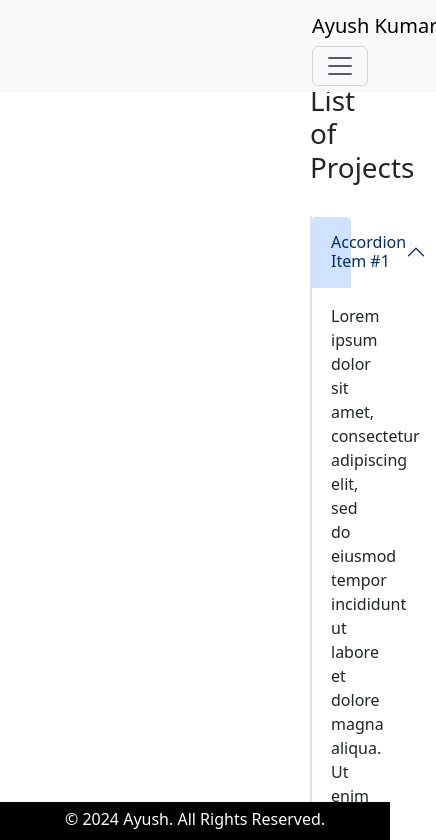
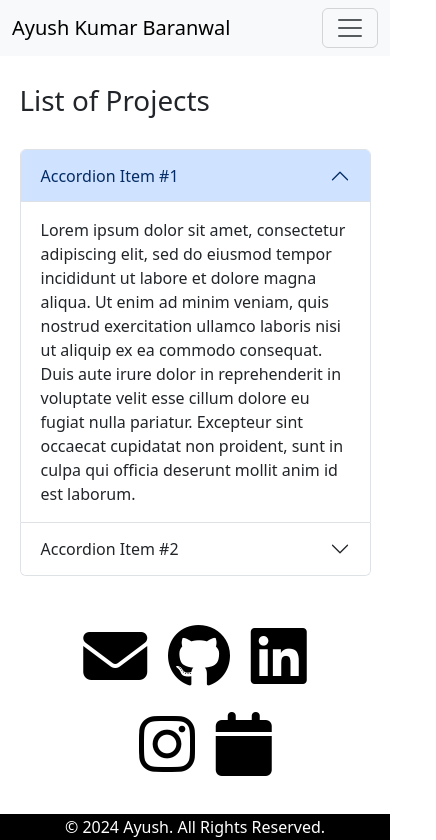
Before and after one commit to Ayush-Baranwal-X/Ayush-Baranwal-X.github.io, a React (Create React App) app: page /projects in a window 390 px wide. Shown: the top 840 px of the page, 436 px wide, since content can reach past the window. Built offline with nearby package versions, Linux system fonts and the light colour scheme.

Commit message:
Made website responsive

```diff
--- a/src/App.js
+++ b/src/App.js
@@ -21,6 +21,19 @@ import {
 
 
 function App() {
+  // let mobile = false;
+  // function isMobile() {
+  //   const regex = /Mobi|Android|webOS|iPhone|iPad|iPod|BlackBerry|IEMobile|Opera Mini/i;
+  //   return regex.test(navigator.userAgent);
+  // }
+
+  let screenWidth = window.screen.width;
+  let screenHeight = window.screen.height;
+  let mobile = false;
+  if(screenWidth <= 1024 || screenHeight <= 768){
+    mobile = true;
+  }
+
   let initTheme = JSON.parse(localStorage.getItem('darkMode'));
 
   const [darkMode, setMode] = useState(initTheme);
@@ -57,28 +70,27 @@ function App() {
         <Routes>
           <Route exact path='/' element={
             <>
-              <Header title="Ayush Kumar Baranwal" home={true} projects={false} toggleTheme={toggleTheme} darkMode = {darkMode} />
-              <About />
-              <Social darkMode = {darkMode}/>
+              <Header title="Ayush Kumar Baranwal" home={true} projects={false} toggleTheme={toggleTheme} darkMode = {darkMode} mobile = {mobile} />
+              <About mobile = {mobile}/>
             </>
           }>
           </Route>
           <Route exact path='/projects' element={
             <>
-              <Header title="Ayush Kumar Baranwal" home={false} projects={true} toggleTheme={toggleTheme} darkMode = {darkMode} />
-              <Projects />
-              <Social darkMode = {darkMode}/>
+              <Header title="Ayush Kumar Baranwal" home={false} projects={true} toggleTheme={toggleTheme} darkMode = {darkMode} mobile = {mobile} />
+              <Projects mobile = {mobile}/>
             </>
           }>
           </Route>
           <Route exact path = '/terminal' element={
             <>
-            <Header title="Ayush Kumar Baranwal" home={false} projects={true} toggleTheme={toggleTheme} darkMode = {darkMode} />
+            <Header title="Ayush Kumar Baranwal" home={false} projects={true} toggleTheme={toggleTheme} darkMode = {darkMode} mobile = {mobile} />
             </>
           }>
           </Route>
         </Routes>
-        <Footer/>
+        <Social darkMode = {darkMode} mobile = {mobile}/>
+        <Footer mobile = {mobile}/>
       </Router>
     </>
   );
--- a/src/MyComponents/Footer.js
+++ b/src/MyComponents/Footer.js
@@ -1,10 +1,10 @@
 import React from 'react'
 
-const s = () => {
+const s = (props) => {
     return (
         <>
             <div style={{height:'40px'}}></div>
-            <footer style={{ position: 'fixed', backgroundColor: 'black', color: 'white', top: '95vh', height: '40px', width: '100%', textAlign:'center', paddingTop:'5px' }}>
+            <footer style={{ position: 'fixed', backgroundColor: 'black', color: 'white', bottom: '0', height: '30px', width: '100%', textAlign:'center', paddingTop:'0.2%' }}>
                 © 2024 Ayush. All Rights Reserved.
             </footer>
         </>
--- a/src/MyComponents/Header.js
+++ b/src/MyComponents/Header.js
@@ -4,7 +4,7 @@ import Navbar from './NavBar.js';
 const Header = (props) => {
   return (
     <>
-        <Navbar title = {props.title} home = {props.home} projects = {props.projects} toggleTheme = {props.toggleTheme} darkMode = {props.darkMode}/>
+        <Navbar title = {props.title} home = {props.home} projects = {props.projects} toggleTheme = {props.toggleTheme} darkMode = {props.darkMode} mobile = {props.mobile}/>
         <div style={{height:'60px'}}></div>
     </>
   )
--- a/src/MyComponents/NavBar.js
+++ b/src/MyComponents/NavBar.js
@@ -8,7 +8,7 @@ import { Link } from 'react-router-dom'
 
 function NavScrollExample(props) {
     return (
-        <nav className="navbar navbar-expand-lg bg-body-tertiary" style={{ position: 'fixed', width: '100%', padding: '6px 300px', zIndex: '1' }}>
+        <nav className="navbar navbar-expand-lg bg-body-tertiary" style={{ position: 'fixed', width: '100%', paddingLeft:props.mobile === true ? '':'19.5%', paddingRight:props.mobile === true ? '':'19.5%', zIndex: '1' }}>
             <div className="container-fluid">
                 <Link className="navbar-brand" to="/">{props.title}</Link>
                 <button className="navbar-toggler" type="button" data-bs-toggle="collapse" data-bs-target="#navbarSupportedContent" aria-controls="navbarSupportedContent" aria-expanded="false" aria-label="Toggle navigation">
--- a/src/MyComponents/Projects.js
+++ b/src/MyComponents/Projects.js
@@ -1,8 +1,8 @@
 import Accordion from 'react-bootstrap/Accordion';
 
-function AlwaysOpenExample() {
+function AlwaysOpenExample(props) {
     return (
-        <div style={{margin: '0px 310px'}}>
+        <div style={{marginLeft: props.mobile === false ? '19.5%' : '5%', marginRight: props.mobile === false ? '19.5%' : '5%'}}>
             <br></br>
             <h1>List of Projects</h1>
             <br></br>
--- a/src/MyComponents/Social.js
+++ b/src/MyComponents/Social.js
@@ -7,7 +7,7 @@ const Social = (props) => {
             <br></br>
             <br></br>
             <center>
-                <div style={{ margin: '0px 310px' }}>
+                <div style={{ margin: '0px 19.5%' }}>
                     <Link to = 'mailto:ayushabhilasha@gmail.com' style={{color:props.darkMode===true?'white':'black'}}>
                     <i class="fa-solid fa-envelope fa-4x" id={props.darkMode===true?'hover_black':'hover_white'}></i>
                     </Link>
@@ -19,6 +19,7 @@ const Social = (props) => {
                     <Link to = 'https://www.linkedin.com/in/akbiitd/' target='blank' style={{color:props.darkMode===true?'white':'black'}}>
                     <i class="fa-brands fa-linkedin fa-4x" id={props.darkMode===true?'hover_black':'hover_white'}></i>
                     </Link>
+                    {props.mobile === true?<><br></br><br></br></>:''}
                     &nbsp;&nbsp;&nbsp;&nbsp;&nbsp;
                     <Link to = 'https://www.instagram.com/cybershot_x/' target='blank' style={{color:props.darkMode===true?'white':'black'}}>
                     <i class="fa-brands fa-instagram fa-4x" id={props.darkMode===true?'hover_black':'hover_white'}></i>
```
Also changed, not shown: src/MyComponents/About.js (+23 -6 lines).
